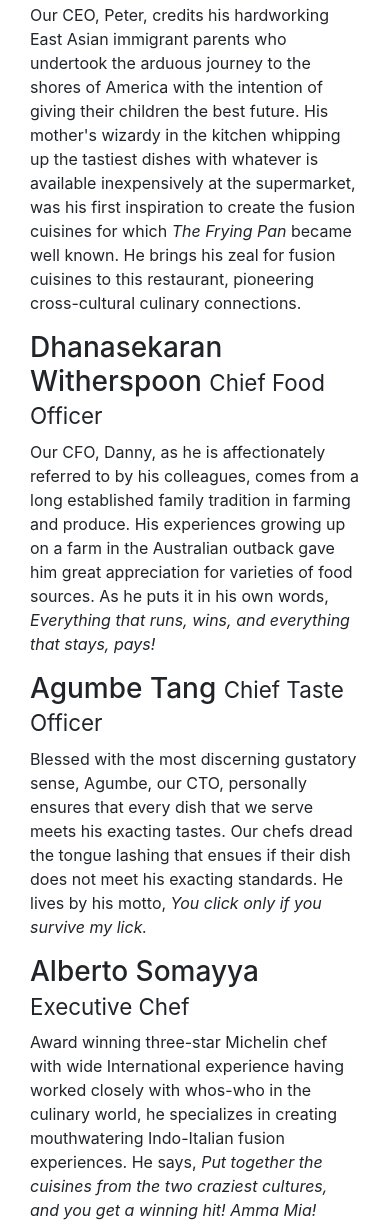
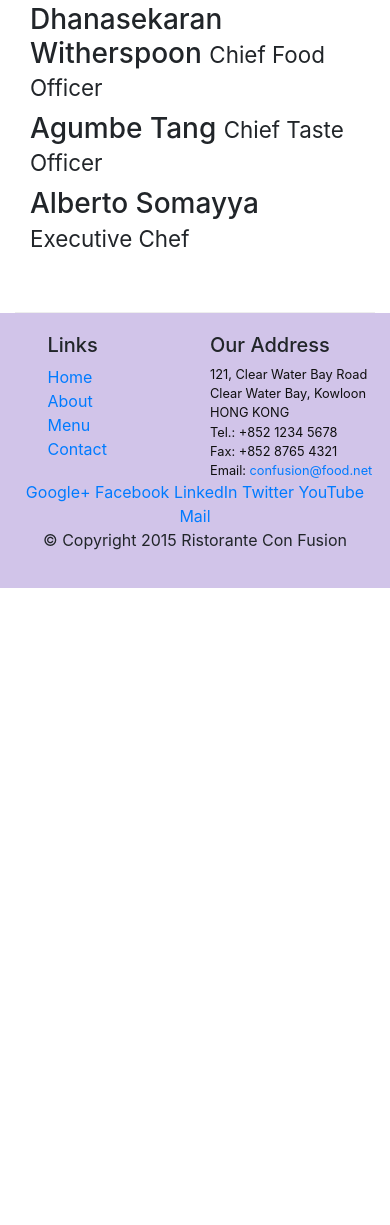
Before and after one commit to mayanksharma019/front-end-web-ui-frameworks, a website: page aboutus.html in a window 390 px wide. Shown: the part 1193-2418 px from the top of the page. After the commit the page ends 1781 px from the top, so only its background shows below. Drawn offline with nearby package versions, Linux system fonts and the light colour scheme.

Commit message:
final commit

```diff
--- a/aboutus.html
+++ b/aboutus.html
@@ -53,13 +53,13 @@
             <div class="col">
                 <h2>Corporate Leadership</h2>
                 <h3>Peter Pan <small>Chief Epicurious Officer</small></h3>
-                <p class="hidden-xs-down">Our CEO, Peter, credits his hardworking East Asian immigrant parents who undertook the arduous journey to the shores of America with the intention of giving their children the best future. His mother's wizardy in the kitchen whipping up the tastiest dishes with whatever is available inexpensively at the supermarket, was his first inspiration to create the fusion cuisines for which <em>The Frying Pan</em> became well known. He brings his zeal for fusion cuisines to this restaurant, pioneering cross-cultural culinary connections.</p>
+                <p class="hidden-xs-down d-none d-sm-block">Our CEO, Peter, credits his hardworking East Asian immigrant parents who undertook the arduous journey to the shores of America with the intention of giving their children the best future. His mother's wizardy in the kitchen whipping up the tastiest dishes with whatever is available inexpensively at the supermarket, was his first inspiration to create the fusion cuisines for which <em>The Frying Pan</em> became well known. He brings his zeal for fusion cuisines to this restaurant, pioneering cross-cultural culinary connections.</p>
                 <h3>Dhanasekaran Witherspoon <small>Chief Food Officer</small></h3>
-                <p class="hidden-xs-down">Our CFO, Danny, as he is affectionately referred to by his colleagues, comes from a long established family tradition in farming and produce. His experiences growing up on a farm in the Australian outback gave him great appreciation for varieties of food sources. As he puts it in his own words, <em>Everything that runs, wins, and everything that stays, pays!</em></p>
+                <p class="hidden-xs-down d-none d-sm-block">Our CFO, Danny, as he is affectionately referred to by his colleagues, comes from a long established family tradition in farming and produce. His experiences growing up on a farm in the Australian outback gave him great appreciation for varieties of food sources. As he puts it in his own words, <em>Everything that runs, wins, and everything that stays, pays!</em></p>
                 <h3>Agumbe Tang <small>Chief Taste Officer</small></h3>
-                <p class="hidden-xs-down">Blessed with the most discerning gustatory sense, Agumbe, our CTO, personally ensures that every dish that we serve meets his exacting tastes. Our chefs dread the tongue lashing that ensues if their dish does not meet his exacting standards. He lives by his motto, <em>You click only if you survive my lick.</em></p>
+                <p class="hidden-xs-down d-none d-sm-block">Blessed with the most discerning gustatory sense, Agumbe, our CTO, personally ensures that every dish that we serve meets his exacting tastes. Our chefs dread the tongue lashing that ensues if their dish does not meet his exacting standards. He lives by his motto, <em>You click only if you survive my lick.</em></p>
                 <h3>Alberto Somayya <small>Executive Chef</small></h3>
-                <p class="hidden-xs-down">Award winning three-star Michelin chef with wide International experience having worked closely with whos-who in the culinary world, he specializes in creating mouthwatering Indo-Italian fusion experiences. He says, <em>Put together the cuisines from the two craziest cultures, and you get a winning hit! Amma Mia!</em></p>
+                <p class="hidden-xs-down d-none d-sm-blocks">Award winning three-star Michelin chef with wide International experience having worked closely with whos-who in the culinary world, he specializes in creating mouthwatering Indo-Italian fusion experiences. He says, <em>Put together the cuisines from the two craziest cultures, and you get a winning hit! Amma Mia!</em></p>
             </div>
        </div>
 
```
Also changed, not shown: screencapture-localhost-3000-aboutus-html-2020-04-29-17_11_35.png (deleted), screencapture-localhost-3000-aboutus-html-2020-04-29-17_12_14.png (deleted).
